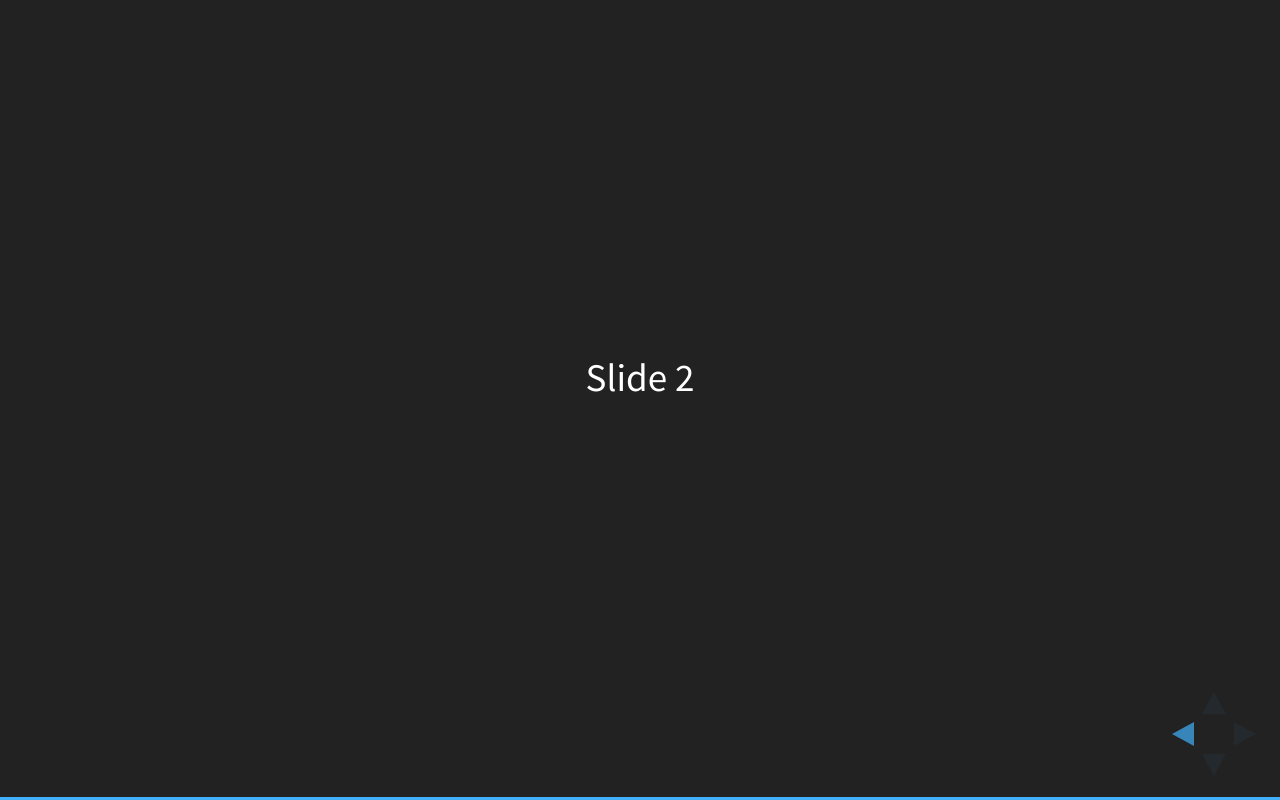
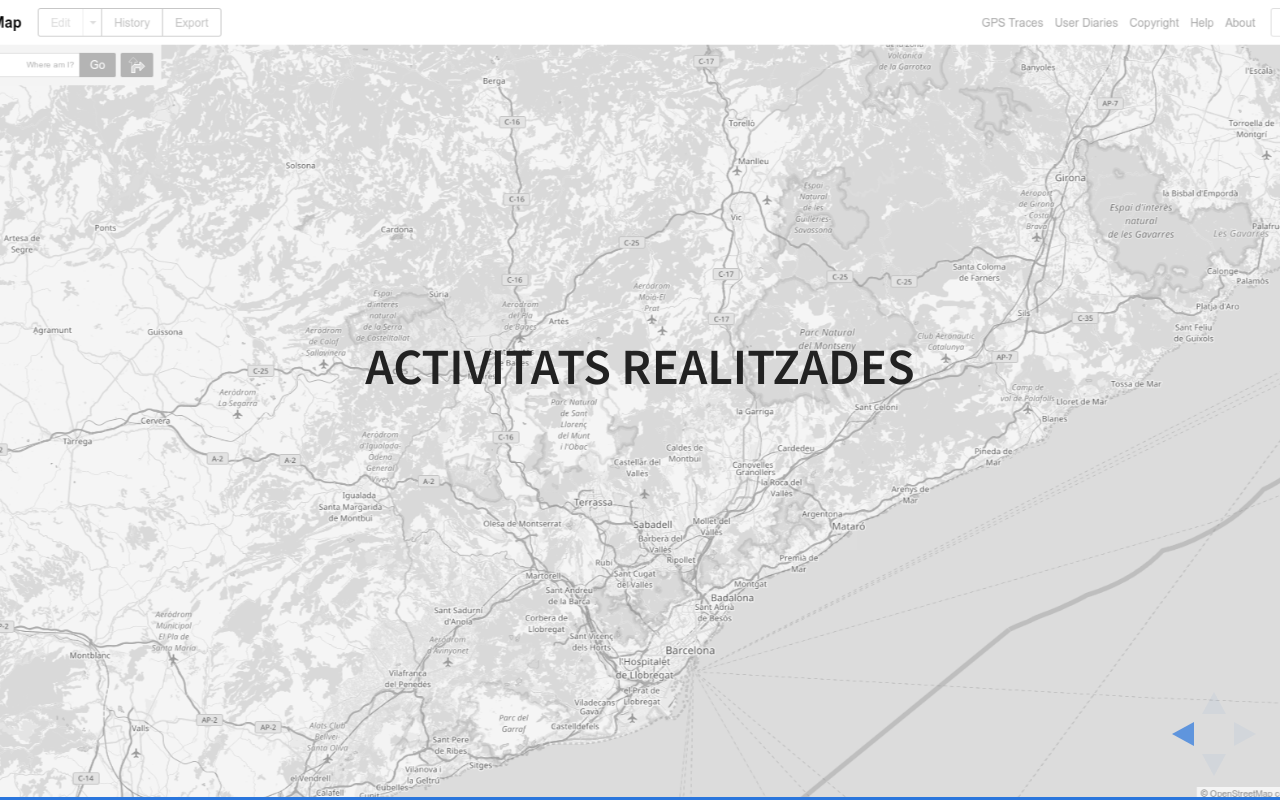
Before and after one commit to JaumeFigueras/osm-forumticsig-2016, a plain HTML site: page index.html in a window 1280 px wide. Both pictures are taken after a click on the button 1251 px from the left and 734 px from the top of the page. Drawn offline with Linux system fonts and the light colour scheme.

Commit message:
Primera diapo

```diff
--- a/index.html
+++ b/index.html
@@ -7,7 +7,7 @@
 		<title>OSM - Fòrum TIGSIG 2016</title>
 
 		<link rel="stylesheet" href="css/reveal.css">
-		<link rel="stylesheet" href="css/theme/black.css">
+		<link rel="stylesheet" href="css/theme/white.css">
 
 		<!-- Theme used for syntax highlighting of code -->
 		<link rel="stylesheet" href="lib/css/zenburn.css">
@@ -24,8 +24,18 @@
 	<body>
 		<div class="reveal">
 			<div class="slides">
-				<section>Slide 1</section>
-				<section>Slide 2</section>
+				<section data-background-image="img/cat.png" data-markdown>
+					<script type="text/template">
+						# Comunitat catalana d'OpenStreetMap
+
+						## Fòrum TIC/SIG 2016
+					</script>
+				</section>
+				<section data-background-image="img/cat.png" data-markdown>
+					<script type="text/template">
+						### Activitats realitzades
+					</script>
+				</section>
 			</div>
 		</div>
 
@@ -36,7 +46,7 @@
 			// More info https://github.com/hakimel/reveal.js#configuration
 			Reveal.initialize({
 				history: true,
-
+				backgroundTransition: 'slide',
 				// More info https://github.com/hakimel/reveal.js#dependencies
 				dependencies: [
 					{ src: 'plugin/markdown/marked.js' },
```
Also changed, not shown: img/cat.png (added).
